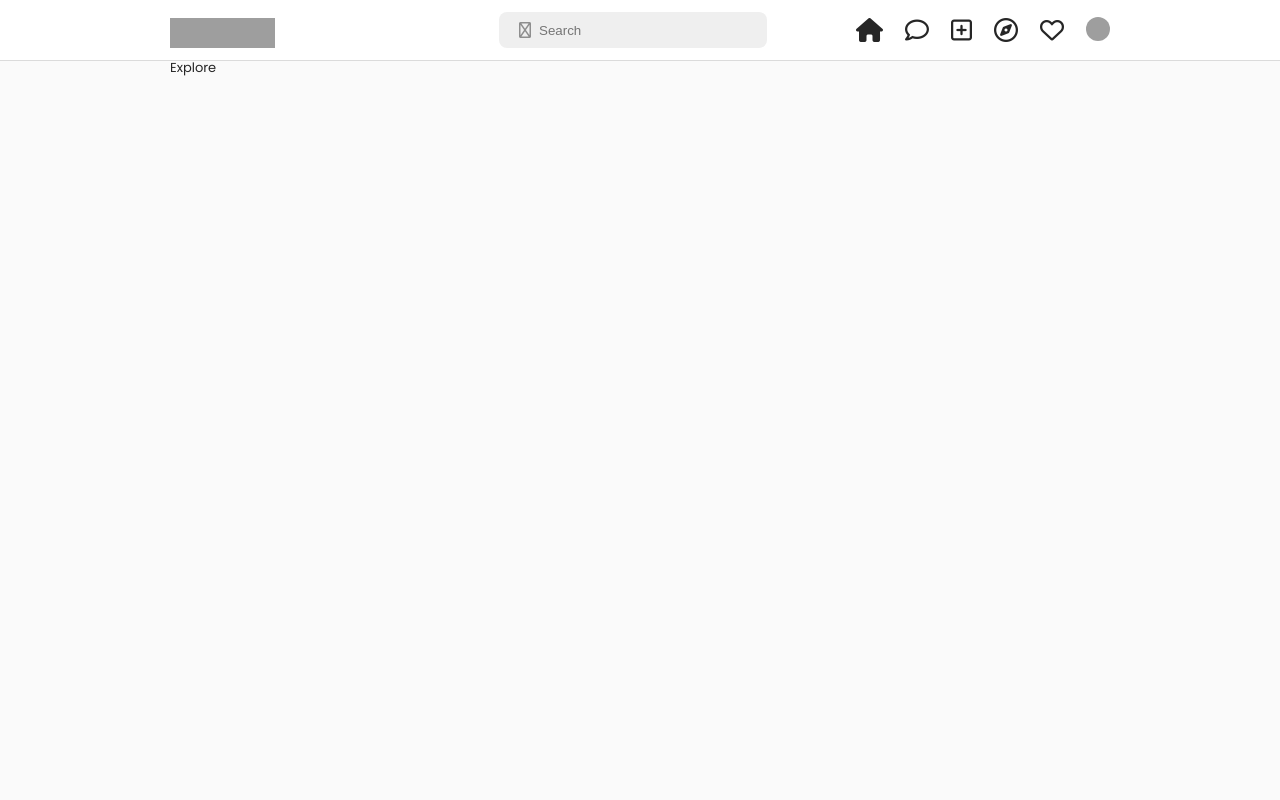
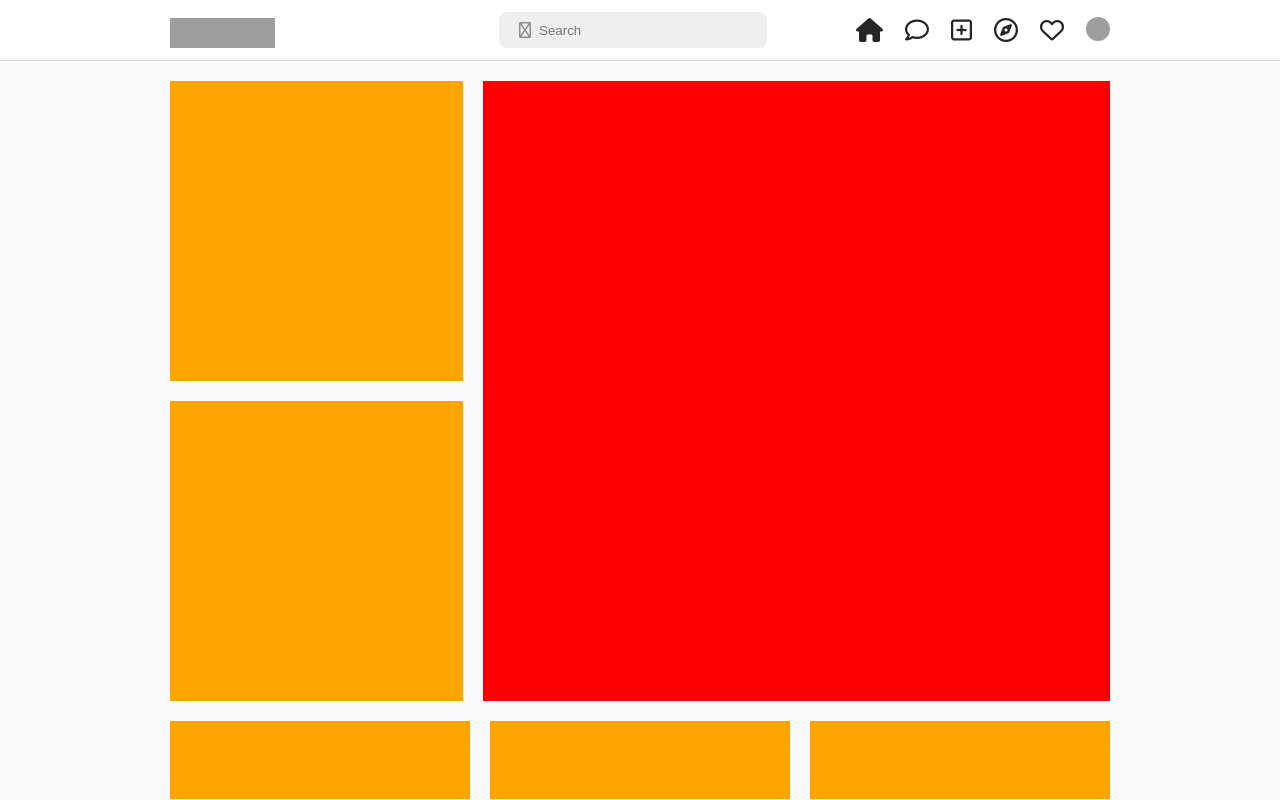
Before and after one commit to tusieunhan/instagram, a React (Create React App) app in the folder client/: page /explore in a window 1280 px wide. Built offline with nearby package versions, Linux system fonts and the light colour scheme; grey boxes are pictures that could not be loaded.

Commit message:
layout explore

```diff
--- a/client/src/components/API/storyAPI.js
+++ b/client/src/components/API/storyAPI.js
@@ -7,31 +7,36 @@ export const getStory = async (dispatch, id) => {
     // const response = await axiosClient.post(`/user/login/${id}`);
     // if (response.data) {
     //   dispatch(setStory(response.data));
-    dispatch(setStory({
+    dispatch(
+      setStory({
         username: "vantusieunhan",
         photo:
           "https://scontent.fsgn16-1.fna.fbcdn.net/v/t39.30808-6/279089493_500561495082166_3161730557857291237_n.jpg?stp=dst-jpg_s640x640&_nc_cat=103&ccb=1-5&_nc_sid=8bfeb9&_nc_ohc=RmJzTA79kI4AX9n1JsE&_nc_ht=scontent.fsgn16-1.fna&oh=00_AT_QNYlVrlLaFajThy8SZX_FHnjP3RObRXx_CYIkyJrpsg&oe=6272B7D3",
         storis: [
-
           {
             type: "image/jpg",
-          content: "https://scontent.fsgn4-1.fna.fbcdn.net/v/t39.30808-6/279585254_1438961799874988_4109017197392088408_n.jpg?_nc_cat=103&ccb=1-5&_nc_sid=5cd70e&_nc_ohc=m4BTyibqTGoAX_M14Gq&_nc_ht=scontent.fsgn4-1.fna&oh=00_AT-e2uy8bvn-QYuk-xydJXzHscfXbz2J5Uf0KyUx-dNHQw&oe=62728C6B"
+            content:
+              "https://scontent.fsgn4-1.fna.fbcdn.net/v/t39.30808-6/279585254_1438961799874988_4109017197392088408_n.jpg?_nc_cat=103&ccb=1-5&_nc_sid=5cd70e&_nc_ohc=m4BTyibqTGoAX_M14Gq&_nc_ht=scontent.fsgn4-1.fna&oh=00_AT-e2uy8bvn-QYuk-xydJXzHscfXbz2J5Uf0KyUx-dNHQw&oe=62728C6B",
           },
           {
             type: "video/mp4",
-          content: "https://v16-webapp.tiktok.com/11935f57b10d82e757d6b40e38a52a64/626ed6bc/video/tos/useast2a/tos-useast2a-pve-0037-aiso/c75db214deaf4a26898b9118f3363972/?a=1988&br=3538&bt=1769&cd=0%7C0%7C1%7C0&ch=0&cr=0&cs=0&cv=1&dr=0&ds=3&er=&ft=eXd.6Hk_Myq8ZdukRwe2NLuQml7Gb&l=202205011251160102440552270B8A80E3&lr=tiktok&mime_type=video_mp4&net=0&pl=0&qs=0&rc=M21zdWg6Zmw5PDMzZjgzM0ApNWRmNjQ6Z2U8N2RpMzNpM2c1a3NwcjRvcDJgLS1kL2Nzcy4yNGIxYl8vYzNfLWBjNC06Yw%3D%3D&vl=&vr="
+            content:
+              "https://v16-webapp.tiktok.com/64e0a45a51d2bed088451f523a128c1d/626ffb95/video/tos/useast2a/tos-useast2a-pve-0037-aiso/dd5288582539421389f77981a13621b9/?a=1988&br=4580&bt=2290&cd=0%7C0%7C1%7C0&ch=0&cr=0&cs=0&cv=1&dr=0&ds=3&er=&ft=eXd.6Hk_Myq8ZJNrRwe2NTEUml7Gb&l=202205020940580102452422491E1716AC&lr=tiktok&mime_type=video_mp4&net=0&pl=0&qs=0&rc=M2hrZDQ6ZjQ8OjMzZjgzM0ApaDdmNjgzOTs3Nzk6NzlpN2cvcnFfcjRvamVgLS1kL2Nzc2NhXjUuMy5eNDNjMzE1YmA6Yw%3D%3D&vl=&vr=",
           },
           {
             type: "image/jpg",
-          content: "https://scontent.fsgn13-2.fna.fbcdn.net/v/t39.30808-6/279624693_1438961896541645_7642044141259285640_n.jpg?_nc_cat=108&ccb=1-5&_nc_sid=5cd70e&_nc_ohc=gLu1YNjHzesAX9wywFQ&_nc_ht=scontent.fsgn13-2.fna&oh=00_AT8UIw-eOweZ_3d96r9HJ5JtwxtgrLvY7TlNUU1-y_MiqA&oe=62727E8D"
+            content:
+              "https://scontent.fsgn13-2.fna.fbcdn.net/v/t39.30808-6/279624693_1438961896541645_7642044141259285640_n.jpg?_nc_cat=108&ccb=1-5&_nc_sid=5cd70e&_nc_ohc=gLu1YNjHzesAX9wywFQ&_nc_ht=scontent.fsgn13-2.fna&oh=00_AT8UIw-eOweZ_3d96r9HJ5JtwxtgrLvY7TlNUU1-y_MiqA&oe=62727E8D",
           },
           {
             type: "image/jpg",
-          content: "https://scontent.fsgn8-2.fna.fbcdn.net/v/t39.30808-6/279418729_713922573288883_6889123929308577279_n.jpg?_nc_cat=105&ccb=1-5&_nc_sid=5cd70e&_nc_ohc=yl4eXqAhzsYAX-bs5pq&_nc_ht=scontent.fsgn8-2.fna&oh=00_AT-b32CffUJZtEPRTKPET4rjU-DVY2fRMNp8DFIrXTCM1w&oe=6273A06A"
+            content:
+              "https://scontent.fsgn8-2.fna.fbcdn.net/v/t39.30808-6/279418729_713922573288883_6889123929308577279_n.jpg?_nc_cat=105&ccb=1-5&_nc_sid=5cd70e&_nc_ohc=yl4eXqAhzsYAX-bs5pq&_nc_ht=scontent.fsgn8-2.fna&oh=00_AT-b32CffUJZtEPRTKPET4rjU-DVY2fRMNp8DFIrXTCM1w&oe=6273A06A",
           },
         ],
         userView: ["111", "222", "333", "444"],
-    }))
+      })
+    );
     // }
     // dispatch(setLoading());
   } catch (error) {
--- a/client/src/components/Explore/Explore.jsx
+++ b/client/src/components/Explore/Explore.jsx
@@ -1,9 +1,55 @@
-import React from 'react'
+import React from "react";
+import "../../style/explore.scss";
+const Explore = () => {
+  //  1
+  //  2
+  //  3
+  //  -right
+  //  4
+  //  5
+  //  6
+  //  -none
+  //  7
+  //  8
+  //  9
+  //  -left
+  //  10
+  //  11
+  //  12
+  //  13
+  //  14
+  //  15
+  //  16
+  //  17
+  //  18
+  //  19
+  //  20
+  //  21
 
-const Explore = () => {
   return (
-    <div>Explore</div>
-  )
-}
+    <div className="explore">
+      <div className="explore-list">
+        <div class="explore-list-item explore-item-left"></div>
+        <div class="explore-list-item"></div>
+        <div class="explore-list-item"></div>
+      </div>
+      <div className="explore-list">
+        <div class="explore-list-item"></div>
+        <div class="explore-list-item"></div>
+        <div class="explore-list-item"></div>
+      </div>
+      <div className="explore-list">
+        <div class="explore-list-item"></div>
+        <div class="explore-list-item"></div>
+        <div class="explore-list-item"></div>
+      </div>
+      <div className="explore-list">
+        <div class="explore-list-item explore-item-right"></div>
+        <div class="explore-list-item"></div>
+        <div class="explore-list-item"></div>
+      </div>
+    </div>
+  );
+};
 
-export default Explore
+export default Explore;
--- /dev/null
+++ b/client/src/style/explore.scss
@@ -0,0 +1,33 @@
+@import "./var.scss";
+
+.explore {
+  height: calc(100vh - 62px);
+  width: 100%;
+  overflow: scroll;
+  &::-webkit-scrollbar {
+    display: none;
+  }
+}
+.explore-list {
+  width: 100%;
+  display: grid;
+  grid-gap: 20px;
+  grid-auto-flow: row dense;
+  grid-template-columns: repeat(3, 1fr);
+  grid-auto-rows: 300px;
+  &-item {
+    width: 100%;
+    height: 100%;
+    background-color: orange;
+  }
+  margin-top: 20px;
+}
+
+.explore-item-right {
+  grid-area: 1 / 1 / span 2 / span 2;
+  background-color: red;
+}
+.explore-item-left {
+  grid-area: 1 / 2 / span 2 / span 3;
+  background-color: red;
+}
```
Lines whose indentation alone changed are shown as unchanged.
